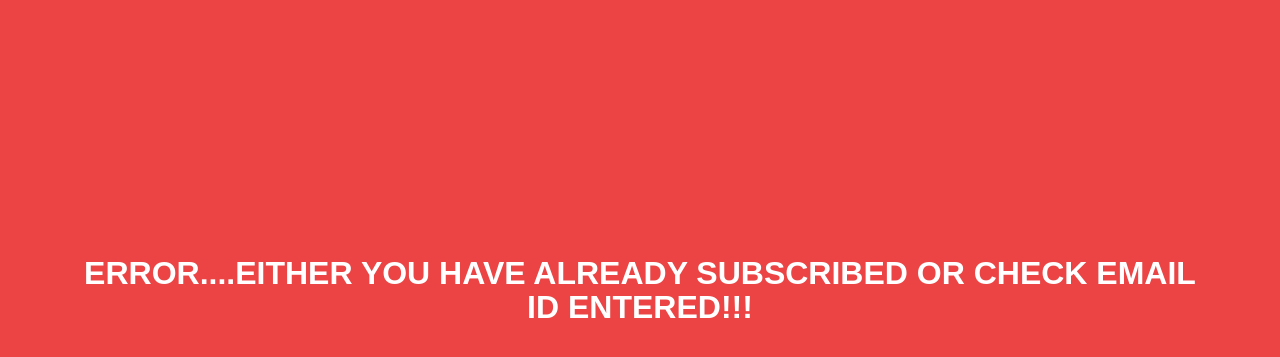
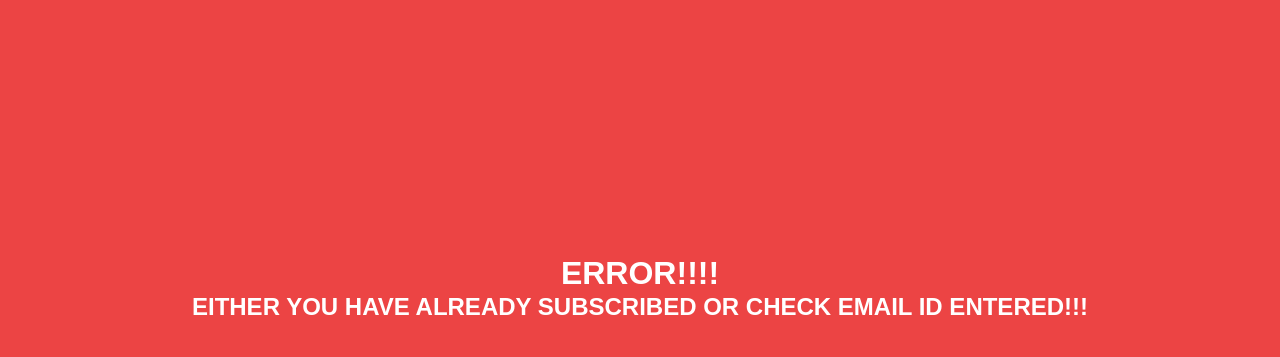
Before and after one commit to hetshah1101/Newsletter, a Flask app: template templates/failure.html in a window 1280 px wide. Shown: the top 357 px of the page. Run offline with Flask 2, Linux system fonts and the light colour scheme; the template is opened without the code that fills it, so the values that code supplies are empty; some libraries are stand-ins or nearby versions.

Commit message:
some minor changes to front end

```diff
--- a/app.py
+++ b/app.py
@@ -17,7 +17,7 @@ def index():
         name = request.form.get('name')
         email = request.form.get('email')
         try:
-            add_user(email, name)
+            add_user(name, email)
             send_email(name, email, "message.txt")
             return render_template('success.html')
         except:
--- a/schema.sql
+++ b/schema.sql
@@ -1,5 +1,5 @@
 drop table if exists users;
 	create table users (
-		email text primary key not null,
+		email text primary key not null unique,
 		name text not null
 );
--- a/templates/failure.html
+++ b/templates/failure.html
@@ -10,7 +10,7 @@
         padding: 20% 5%;
         color: #fff;
     }
-    h1{
+    h1, h2{
         text-align: center;
         line-height: 34px;
     }
@@ -27,7 +27,8 @@
 </head>
 <body>
 
-        <h1>ERROR....EITHER YOU HAVE ALREADY SUBSCRIBED OR CHECK EMAIL ID ENTERED!!!</h1>
+        <h1>ERROR!!!!</h1>
+        <h2>EITHER YOU HAVE ALREADY SUBSCRIBED OR CHECK EMAIL ID ENTERED!!!</h2>
 
 </body>
 </html>
```
Also changed, not shown: database.db.
